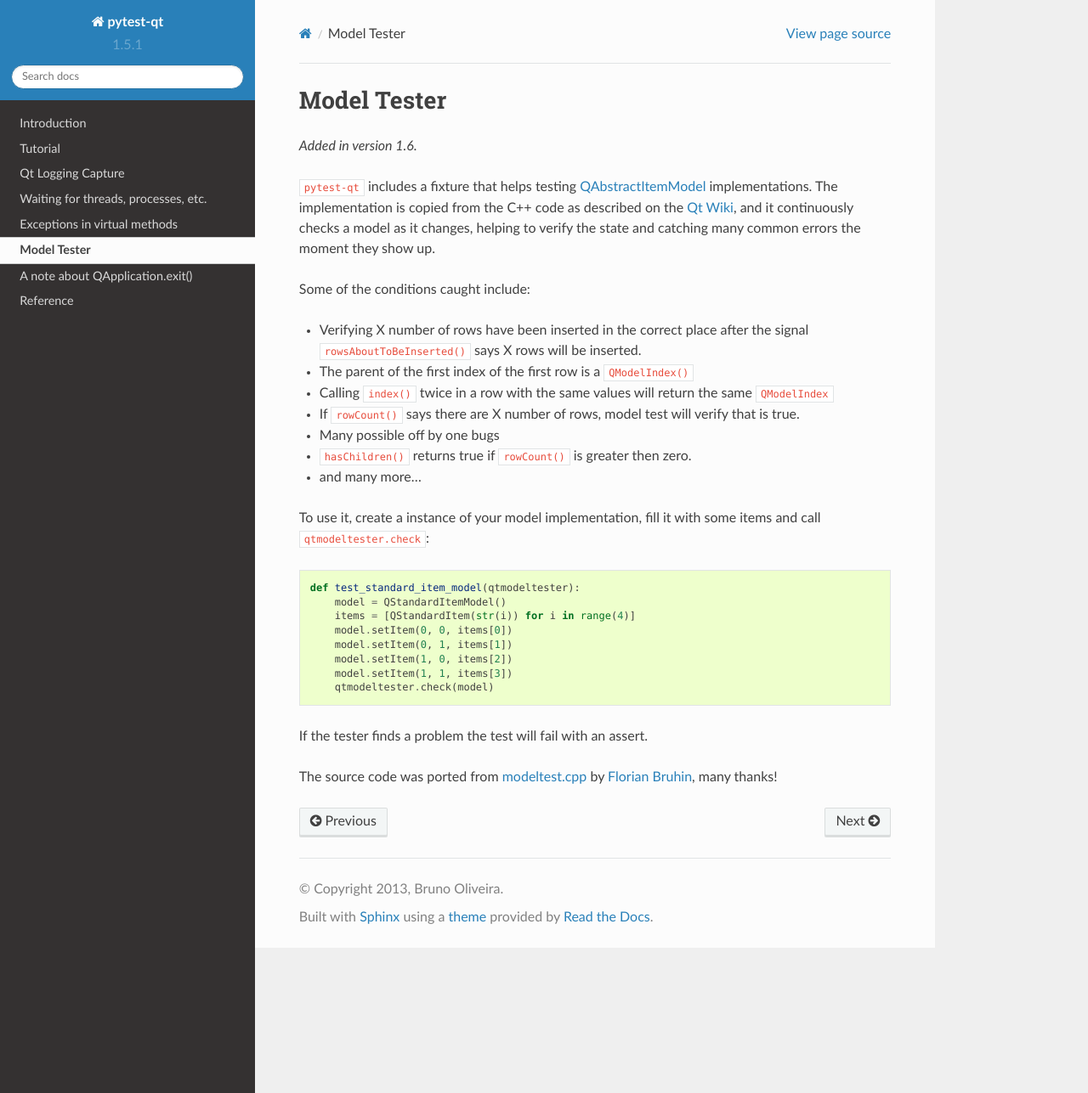
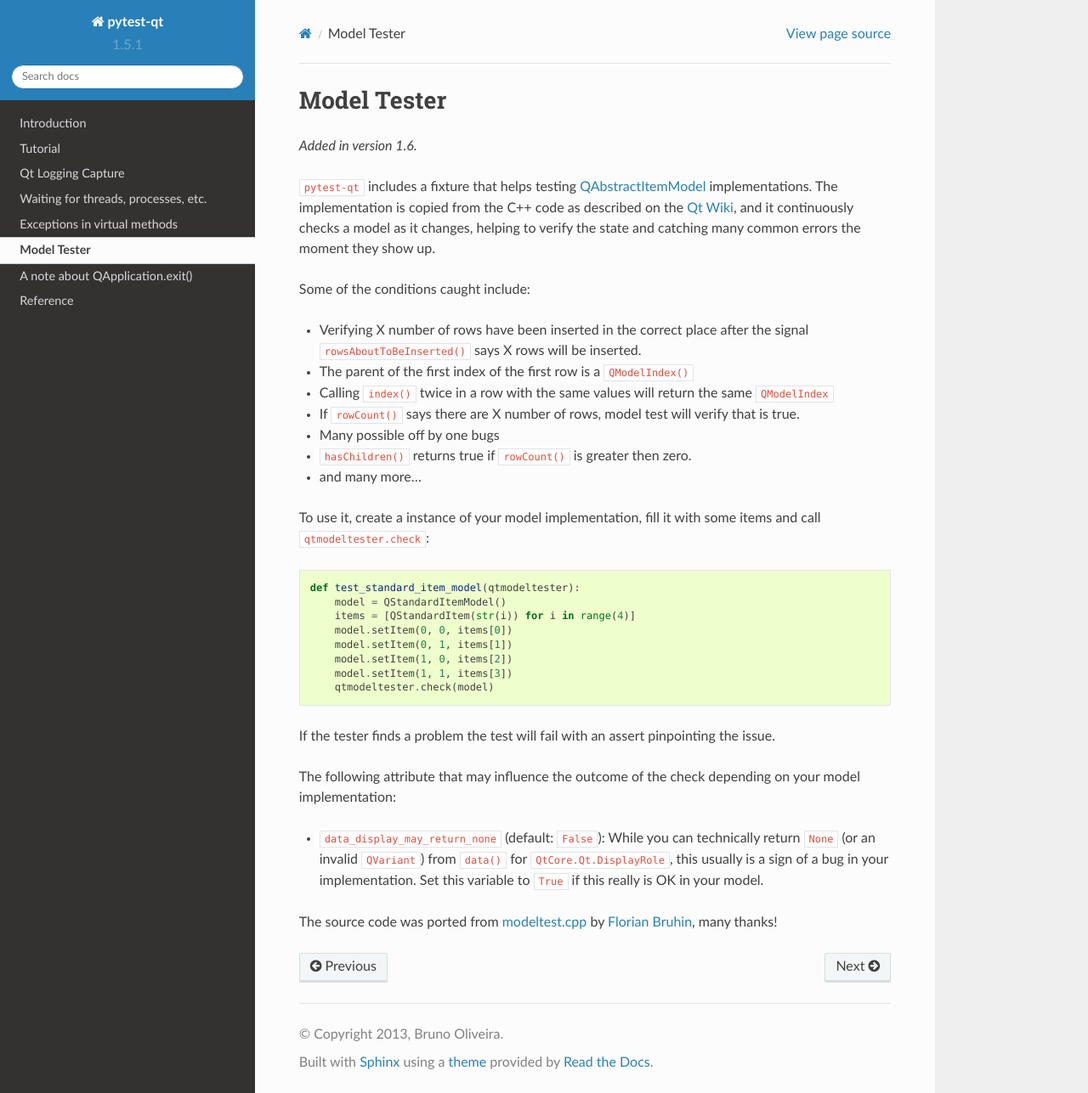
Before and after one commit to pytest-dev/pytest-qt, a Sphinx documentation site: the page built from docs/modeltester.rst, in a window 1280 px wide and 1287 px high. Shown: the whole window at 85% size. Built offline with Sphinx 7.4.7 and the Read the Docs theme 2.0.0, drawn with Linux system fonts in a browser that asks for light colours.

Commit message:
Replace data_may_return_qvariant by data_display_may_return_none
After clarification from @The-Compiler, now implements the originally intended check

```diff
--- a/docs/modeltester.rst
+++ b/docs/modeltester.rst
@@ -33,7 +33,17 @@
         model.setItem(1, 1, items[3])
         qtmodeltester.check(model)
 
-If the tester finds a problem the test will fail with an assert.
+If the tester finds a problem the test will fail with an assert pinpointing
+the issue.
+
+The following attribute that may influence the outcome of the check depending
+on your model implementation:
+
+* ``data_display_may_return_none`` (default: ``False``): While you can
+  technically return ``None`` (or an invalid ``QVariant``) from ``data()``
+  for ``QtCore.Qt.DisplayRole``, this usually is a sign of
+  a bug in your implementation. Set this variable to ``True`` if this really
+  is OK in your model.
 
 The source code was ported from `modeltest.cpp`_ by `Florian Bruhin`_, many
 thanks!
```
Also changed, not shown: 2 other files.
